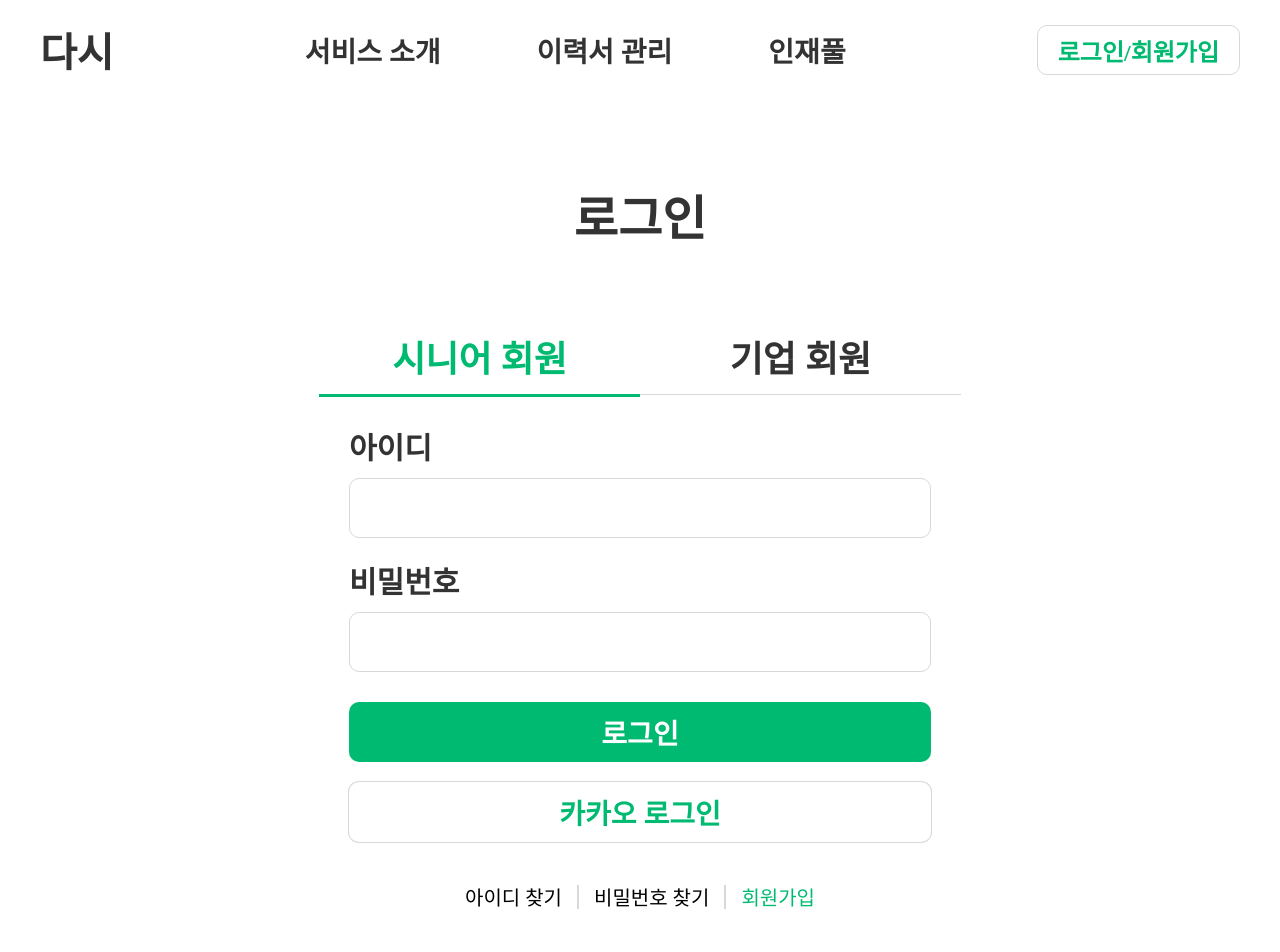
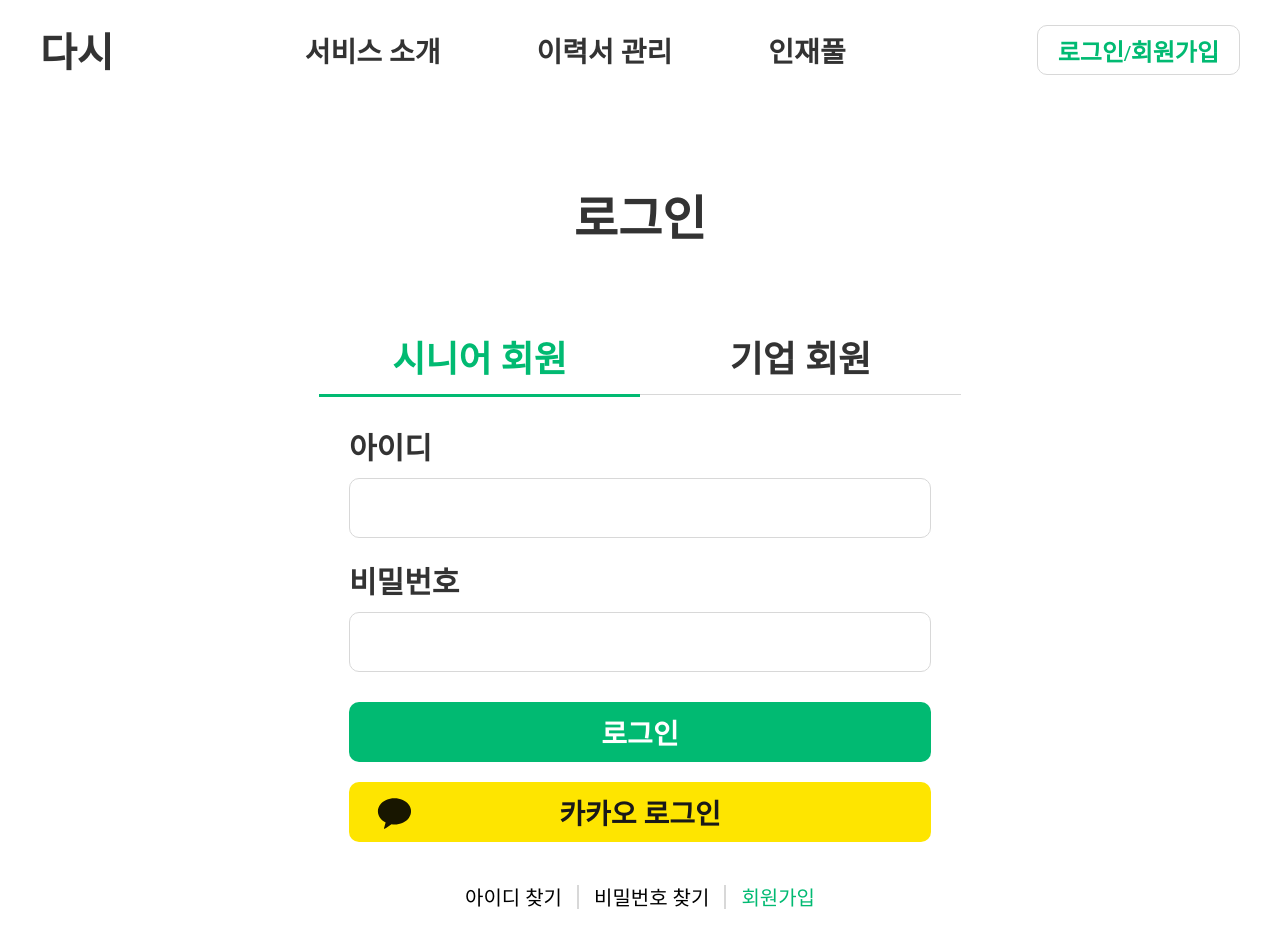
Before and after one commit to teyeong/Gamja-Frontend, a React (Create React App) app: page /sign-in in a window 1280 px wide. Shown: the top 952 px of the page. Built offline with nearby package versions, Linux system fonts and the light colour scheme; a web font is replaced by a local one.

Commit message:
fix: add kakao button & margin css

```diff
--- a/src/components/signinpage/SignInForm.tsx
+++ b/src/components/signinpage/SignInForm.tsx
@@ -1,5 +1,6 @@
 import Btn from 'components/_common/Btn';
 import Input from 'components/_common/Input';
+import KakaoBtn from 'components/_common/KakaoBtn';
 
 type SignInFormProps = {
   user: string;
@@ -30,12 +31,7 @@ const SignInForm = ({ user }: SignInFormProps) => {
           onClick={handleSubmit}
           styleClass="dark-green long-btn"
         />
-        <div className="siginin-btn-blank"></div>
-        <Btn
-          label="카카오 로그인"
-          onClick={handleSubmit}
-          styleClass="white long-btn"
-        />
+        <KakaoBtn />
       </div>
       <div className="signin-mini-btns">
         <button>아이디 찾기</button>
--- a/src/scss/pages/_signin.scss
+++ b/src/scss/pages/_signin.scss
@@ -49,8 +49,8 @@
 
   .signin-btn-wrapper {
     margin-top: 1rem;
-    .siginin-btn-blank {
-      height: 2rem;
+    div:last-child {
+      margin-top: 2rem;
     }
   }
 }
```
